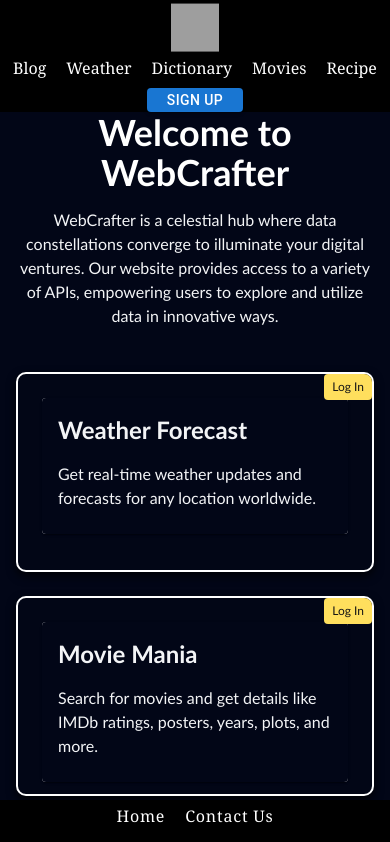
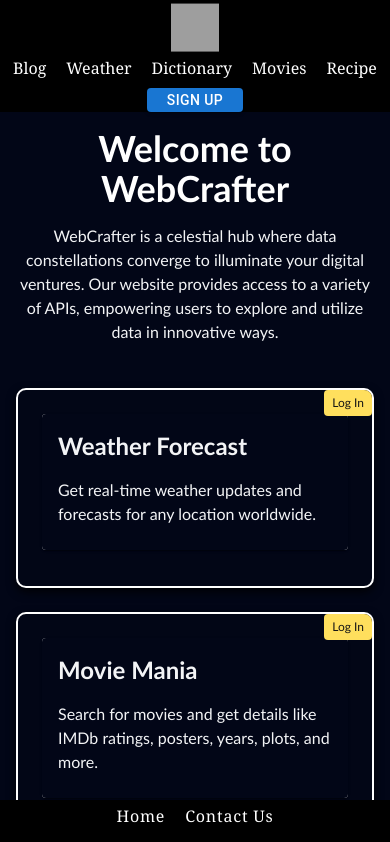
Before and after one commit to Vikash-Bachhety/WebCrafter, a React (Vite) app in the folder frontend/: page /Home in a window 390 px wide. Shown: the top 842 px of the page. Built offline with nearby package versions, Linux system fonts and the light colour scheme; grey boxes are pictures that could not be loaded.

Commit message:
Update Home.jsx

```diff
--- a/frontend/src/Components/Home.jsx
+++ b/frontend/src/Components/Home.jsx
@@ -8,7 +8,7 @@
 function Home() {
   return (
     <div className="bg-slate-950 min-h-screen flex flex-col items-center justify-center">
-      <div className="text-center md:flex md:flex-col md:items-center mt-20 md:mt-10 py-8 md:pt-16 px-4 lg:px-16">
+      <div className="text-center md:flex md:flex-col md:items-center mt-24 md:mt-10 py-8 md:pt-16 px-4 lg:px-16">
         <h1 className="animate text-4xl text-white lg:text-6xl hover:tracking-wide duration-200 font-bold mb-4 md:mb-16 hover:text-white">
           Welcome to WebCrafter
         </h1>
```
